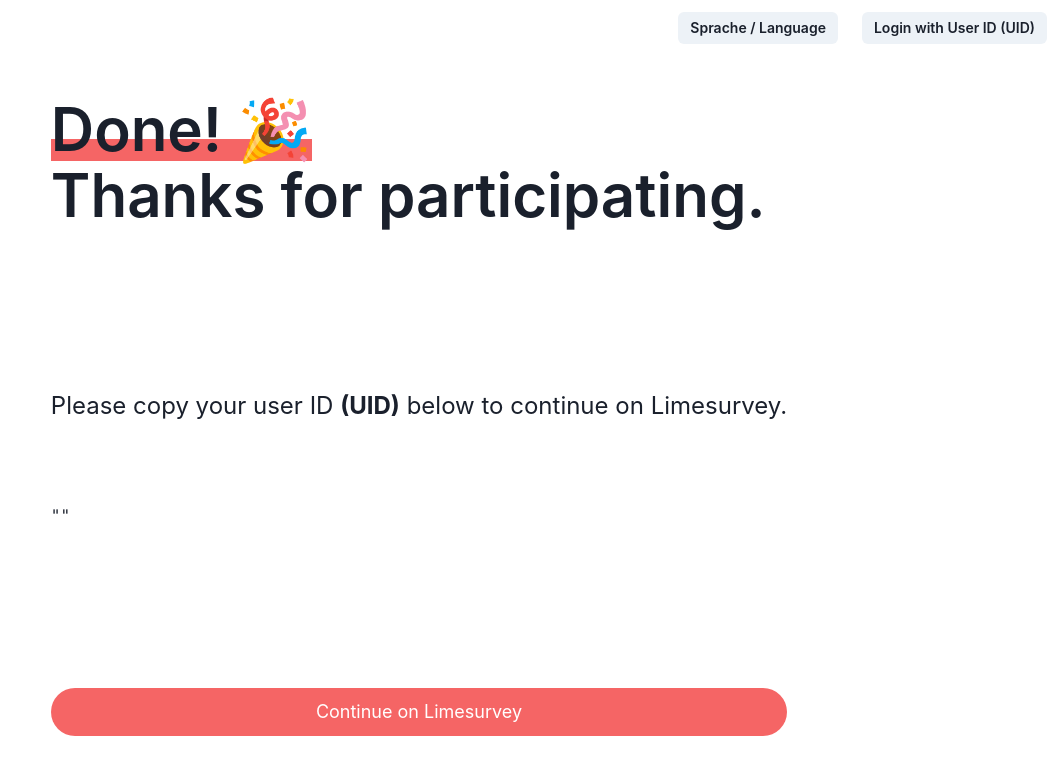
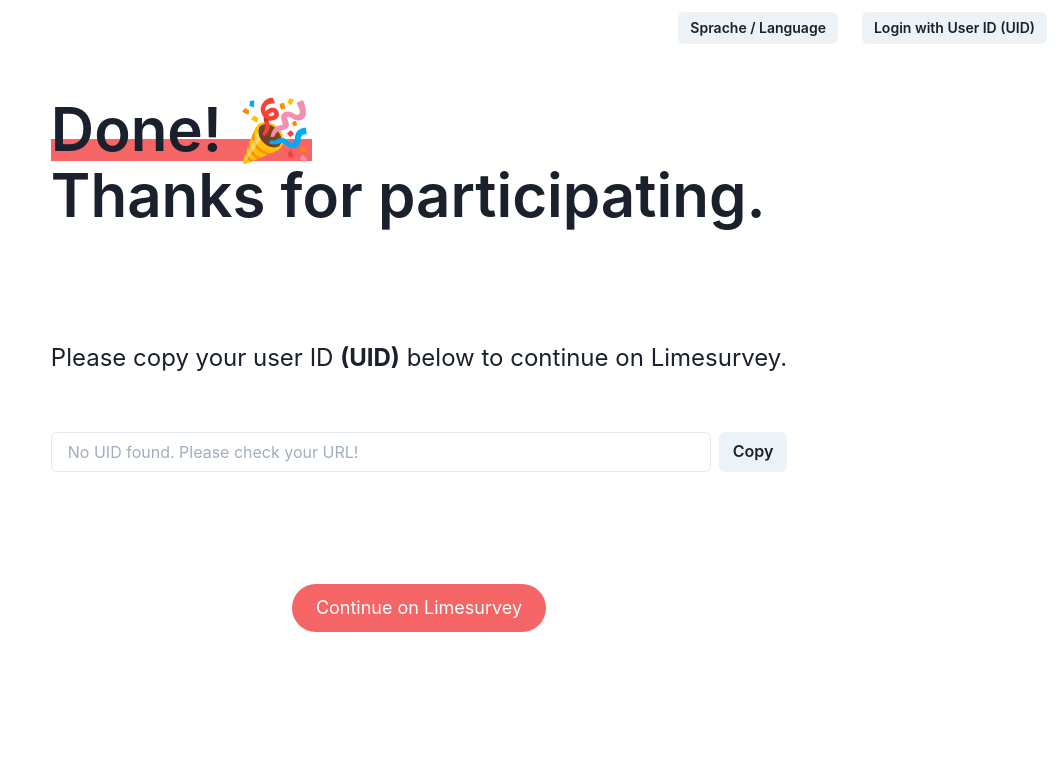
Before and after one commit to valerius21/dfg-web, a Next.js app: page /done in a window 1280 px wide. Shown: the top 774 px of the page, without its empty margins (221-1280 px from the left). Built offline with nearby package versions, Linux system fonts and the light colour scheme.

Commit message:
feat: copy-to-clipboard UID

```diff
--- a/components/Form.tsx
+++ b/components/Form.tsx
@@ -38,10 +38,10 @@ const Form: FC<FormProps> = ({ pageNumber, uid, imageID, refetch, isCheck }) =>
 	const { isQuestionOne } = currentCheck
 
 	useEffect(() => {
-		if (pageNumber > STUDY_SIZE)
-			// redirect to done after STUDY_SIZE submits
-			router.push(`/done?uid=${uid}`)
-	}, [pageNumber, router])
+		// if (pageNumber > STUDY_SIZE)
+		// redirect to done after STUDY_SIZE submits
+		router.push(`/done?uid=${uid}`)
+	}, [pageNumber, router, uid])
 
 	useCallback(() => {
 		const fn = async () => {
--- a/package.json
+++ b/package.json
@@ -16,7 +16,6 @@
     "@emotion/react": "11.4.1",
     "@emotion/styled": "11.3.0",
     "@material-ui/core": "4.12.3",
-    "@teambit/documenter.ui.consumable-link": "^4.0.5",
     "axios": "0.21.4",
     "cross-fetch": "3.1.4",
     "cypress": "8.6.0",
--- a/pages/done.tsx
+++ b/pages/done.tsx
@@ -1,6 +1,6 @@
 import React from 'react'
 import { useTranslation } from 'react-i18next'
-import { Heading, Center, Text, Stack, Spacer } from "@chakra-ui/react";
+import { Heading, Center, Text, Stack, Spacer, useClipboard, Input, Flex, Button, Link } from "@chakra-ui/react";
 import PrimaryButton from '../components/PrimaryButton'
 import { useRecoilValue } from 'recoil';
 import { userState } from './annotate';
@@ -8,9 +8,11 @@ import { userState } from './annotate';
 const Done = () => {
 	const { t } = useTranslation()
 	const { uid } = useRecoilValue(userState)
+	const { hasCopied, onCopy } = useClipboard(uid)
+
 	return (
 		<Center>
-			<Stack spacing={'20'}>
+			<Stack spacing={'14'}>
 				<Heading
 					lineHeight={1.1}
 					fontWeight={600}
@@ -38,9 +40,18 @@ const Done = () => {
 				<Spacer />
 				{/* TODO: Translate */}
 				<Text fontSize='2xl'>Please copy your user ID <strong>(UID)</strong> below to continue on Limesurvey.</Text>
-				<pre>{JSON.stringify(uid, null, 2)}</pre>
+				{/* <pre>{JSON.stringify(uid, null, 2)}</pre> */}
+				<Flex>
+					<Input value={uid} isReadOnly placeholder="No UID found. Please check your URL!" />
+					<Button onClick={onCopy} isDisabled={hasCopied} ml={2}>{hasCopied ? 'Copied' : 'Copy'}</Button>
+				</Flex>
 				<Spacer />
-				<PrimaryButton size='lg'>Continue on Limesurvey</PrimaryButton>
+				{/* TODO: Add Limesurvey Link  */}
+				<Link href="#" >
+					<Center>
+						<PrimaryButton>Continue on Limesurvey</PrimaryButton>
+					</Center>
+				</Link>
 			</Stack>
 		</Center>
 	)
```
Also changed, not shown: 1 other file (tests, documents, lock files or other folders).
